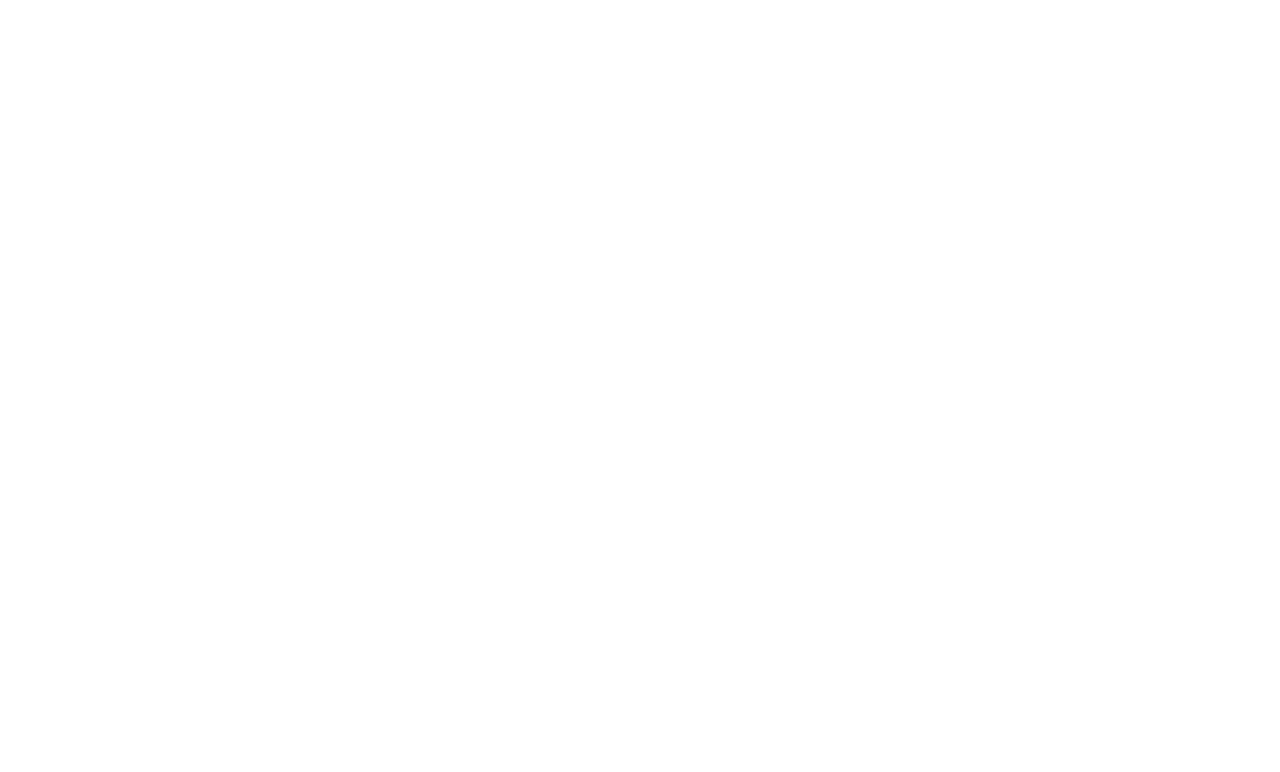
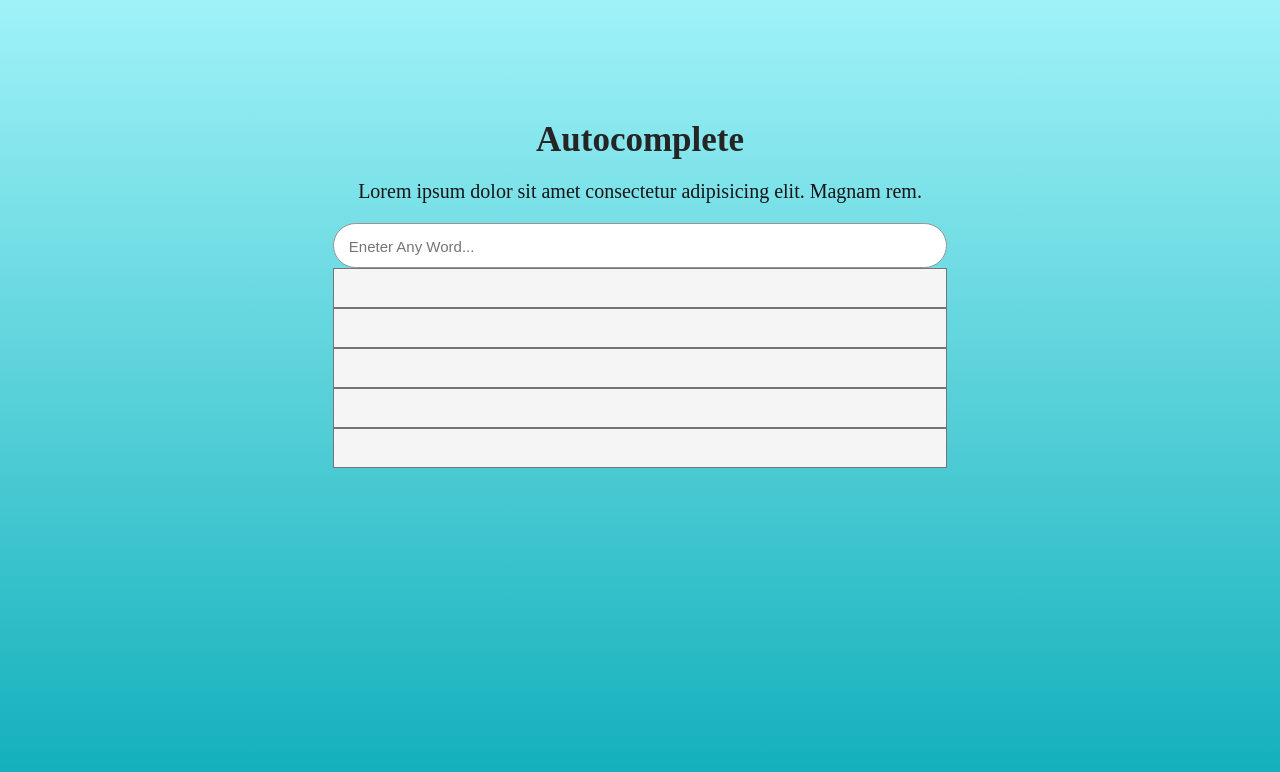
Before and after one commit to GSG-G9/MA7-autocomplete, a website: page public/index.html in a window 1280 px wide. Drawn offline with Linux system fonts and the light colour scheme.

Commit message:
Add html Tags Relates #3

```diff
--- a/public/css/style.css
+++ b/public/css/style.css
@@ -0,0 +1,89 @@
+:root {
+  background-image: linear-gradient(180deg, #73ecf5ad, #0eaeb9);
+  font-size: 62.5%;
+}
+
+* {
+  box-sizing: border-box;
+  margin: 0;
+  padding: 0;
+}
+
+*::selection {
+  background-color: rgb(0, 218, 145);
+}
+
+body {
+  height: 100vh;
+}
+
+.container {
+  width: 100vw;
+  min-height: 100vh;
+  display: flex;
+  flex-direction: column;
+  justify-content: flex-start;
+  align-items: center;
+  padding-top: 10rem;
+}
+
+.container .form-box {
+  width: 60%;
+  min-height: 30vh;
+  display: flex;
+  justify-content: center;
+  align-items: flex-start;
+  padding-top: 2rem;
+}
+
+.container h1 {
+  color: #252525;
+  font-size: 3.5rem;
+  padding-top: 2rem;
+}
+
+.container p {
+  color: #151515;
+  font-size: 2rem;
+  padding-top: 2rem;
+}
+
+.container .form-box {
+  position: relative;
+
+}
+
+.container .form-box input {
+  position: relative;
+  width: 80%;
+  height: 45px;
+  border-radius: 24px;
+  padding: 5px 1.5rem;
+  border: 1px solid #959595;
+  outline: none;
+  font-size: 2rem;
+  color: #353535;
+}
+
+.container .form-box input::placeholder {
+  font-size: 1.5rem;
+}
+
+.container .form-box .result {
+  position: absolute;
+  width: 80%;
+  min-height: 500px;
+  top: 65px;
+}
+
+.container .form-box .result-item {
+  width: 100%;
+  height: 40px;
+  background-color: #f5f5f5;
+  border: 1px solid #757575;
+  cursor: pointer;
+}
+
+.container .form-box .result-item:hover {
+  background-color: #a5a5a5;
+}
--- a/public/index.html
+++ b/public/index.html
@@ -1,11 +1,33 @@
 <!DOCTYPE html>
 <html lang="en">
-<head>
-    <meta charset="UTF-8">
-    <meta name="viewport" content="width=device-width, initial-scale=1.0">
-    <title>Document</title>
-</head>
-<body>
-
-</body>
+  <head>
+    <meta charset="UTF-8" />
+    <meta name="viewport" content="width=device-width, initial-scale=1.0" />
+    <link rel="preconnect" href="https://fonts.gstatic.com" />
+    <link
+      href="https://fonts.googleapis.com/css2?family=Montserrat:ital,wght@0,100;0,300;0,400;0,500;0,700;0,800;0,900;1,100;1,300;1,500;1,600;1,900&display=swap"
+      rel="stylesheet"
+    />
+    <link rel="stylesheet" href="./css/style.css" />
+    <title>Autocomplete</title>
+  </head>
+  <body>
+    <div class="container">
+      <h1>Autocomplete</h1>
+      <p>
+        Lorem ipsum dolor sit amet consectetur adipisicing elit. Magnam rem.
+      </p>
+      <div class="form-box">
+        <input type="text" value="" id="autocomplete-input" placeholder="Eneter Any Word..." />
+        <div class="result" id="autocomplete-result">
+          <div class="result-item"></div>
+          <div class="result-item"></div>
+          <div class="result-item"></div>
+          <div class="result-item"></div>
+          <div class="result-item"></div>
+        </div>
+      </div>
+    </div>
+    <script src="./js/main.js"></script>
+  </body>
 </html>
```
Also changed, not shown: public/js/utils.js (+10 -0 lines), .eslintrc.json.
